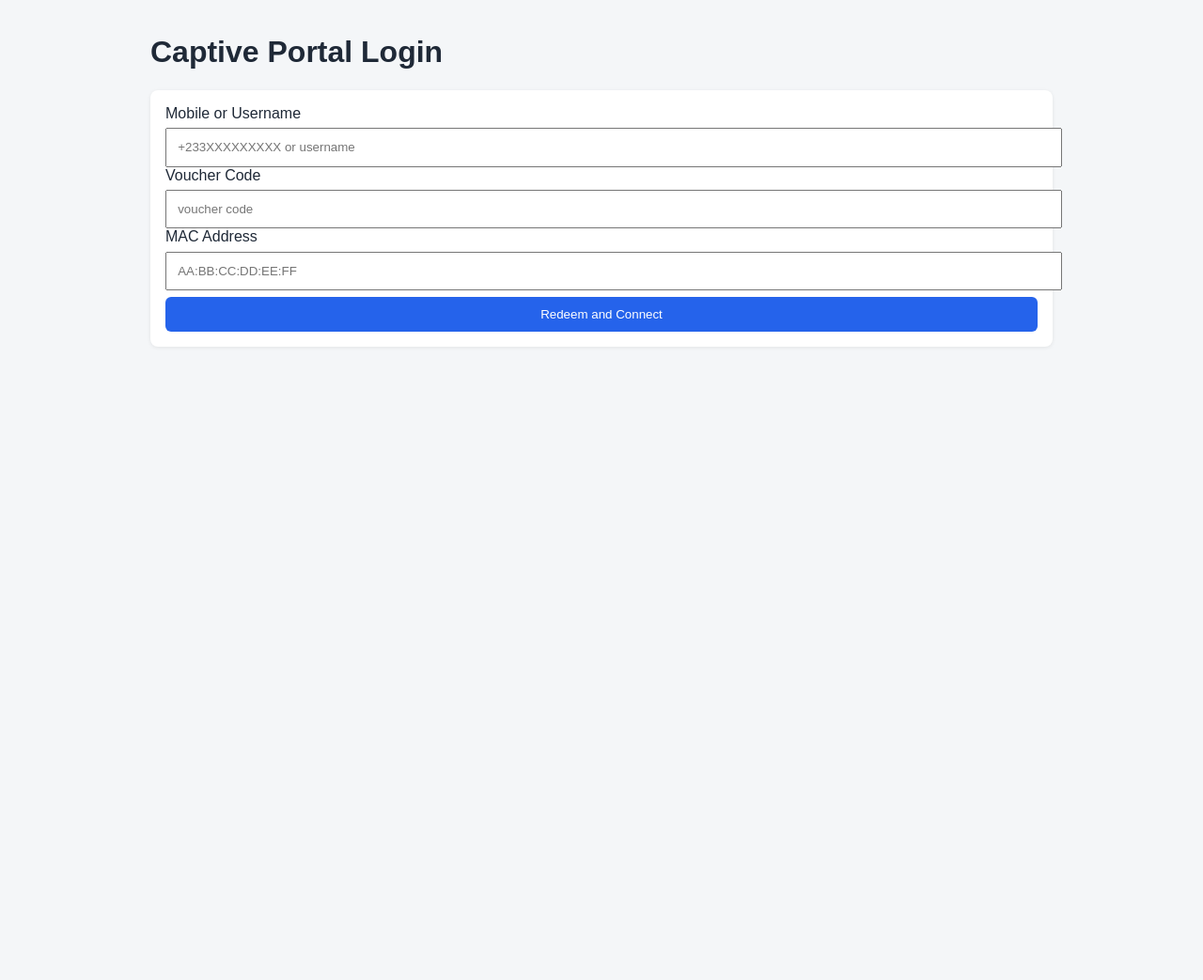
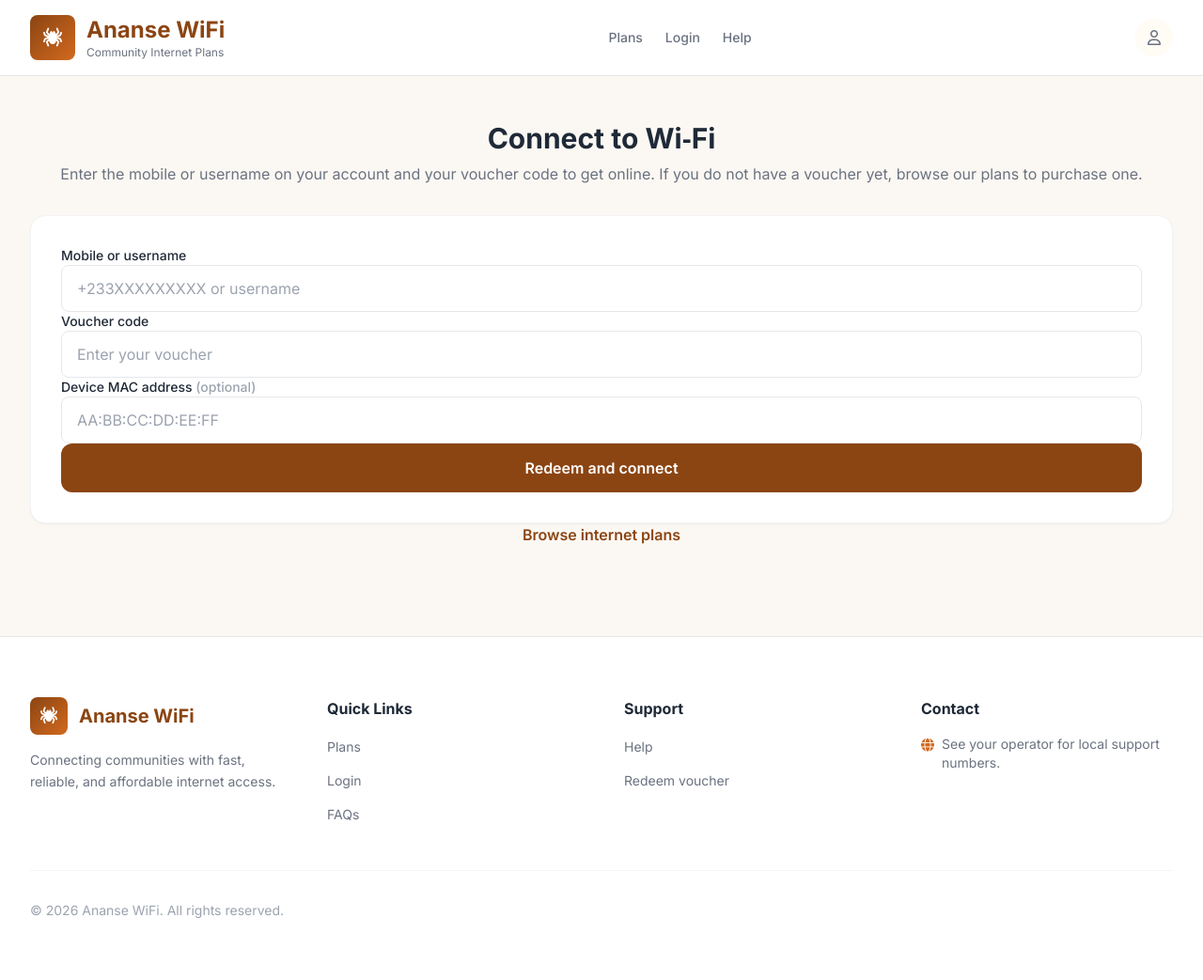
Before and after one commit to sirantho20/anansewifi, a Django app: page /portal/login/ in a window 1280 px wide. Shown: the whole page at 94% size. Before the commit the page ends 353 px from the top, so only its background shows below. Run offline with Django 4.2, Linux system fonts and the light colour scheme; parts of the project's set-up code (start-up, migrations or seed data) failed here and were passed over; some libraries are stand-ins or nearby versions.

Commit message:
Portal UI alignment and configurable nginx port (default 18080)
- Unify login, session, and purchase templates with base_portal + header/footer; site_title via _portal_site_title
- Fix FAQ/Help links to use portal:plans#faq-section; add login GET test and purchase success assertion
- Nginx: NGINX_HTTP_PORT with default 18080 to avoid host 8080 conflicts; update CSRF/Paystack defaults and docs
- docs: reflect external DB compose and new dev URLs

Made-with: Cursor

```diff
--- a/ananseWifi/settings.py
+++ b/ananseWifi/settings.py
@@ -14,6 +14,7 @@ ALLOWED_HOSTS = os.getenv("DJANGO_ALLOWED_HOSTS", "localhost,127.0.0.1").split("
 
 _csrf_trusted = os.getenv(
     "DJANGO_CSRF_TRUSTED_ORIGINS",
+    "http://127.0.0.1:18080,http://localhost:18080,"
     "http://127.0.0.1:8080,http://localhost:8080",
 )
 CSRF_TRUSTED_ORIGINS = [o.strip() for o in _csrf_trusted.split(",") if o.strip()]
@@ -193,7 +194,9 @@ LOGGING = {
 PAYSTACK_SECRET_KEY = os.getenv("PAYSTACK_SECRET_KEY", "")
 PAYSTACK_PUBLIC_KEY = os.getenv("PAYSTACK_PUBLIC_KEY", "")
 PAYSTACK_BASE_URL = os.getenv("PAYSTACK_BASE_URL", "https://api.paystack.co")
-PAYSTACK_CALLBACK_URL = os.getenv("PAYSTACK_CALLBACK_URL", "http://localhost:8080/portal/purchase/callback/")
+PAYSTACK_CALLBACK_URL = os.getenv(
+    "PAYSTACK_CALLBACK_URL", "http://localhost:18080/portal/purchase/callback/"
+)
 PAYMENT_CURRENCY = os.getenv("PAYMENT_CURRENCY", "GHS")
 
 HUBTEL_CLIENT_ID = os.getenv("HUBTEL_CLIENT_ID", "")
--- a/docker-compose.yml
+++ b/docker-compose.yml
@@ -99,8 +99,10 @@ services:
     depends_on:
       web:
         condition: service_started
+    # Host port: default 18080 to avoid "port already allocated" with Coolify, IDEs, or other stacks on 8080.
+    # Override in .env: NGINX_HTTP_PORT=8080
     ports:
-      - "8080:80"
+      - "${NGINX_HTTP_PORT:-18080}:80"
     volumes:
       - ./nginx/default.conf:/etc/nginx/conf.d/default.conf:ro
       - ./staticfiles:/app/staticfiles:ro
--- a/payments/tests_paystack_integration.py
+++ b/payments/tests_paystack_integration.py
@@ -17,7 +17,7 @@ def _skip_if_live_paystack_not_configured() -> None:
 
 
 def _callback_url() -> str:
-    return settings.PAYSTACK_CALLBACK_URL or "http://localhost:8080/portal/purchase/callback/"
+    return settings.PAYSTACK_CALLBACK_URL or "http://localhost:18080/portal/purchase/callback/"
 
 
 def test_live_paystack_initialize_returns_checkout_data():
--- a/portal/views.py
+++ b/portal/views.py
@@ -16,13 +16,17 @@ from sessions.models import Entitlement
 from vouchers.services import redeem_voucher
 
 
+def _portal_site_title() -> str:
+    return settings.DAISY_SETTINGS.get("SITE_TITLE", "Ananse WiFi")
+
+
 def plans_view(request):
     plans = (
         Plan.objects.filter(is_active=True)
         .select_related("speed_profile")
         .order_by("-is_featured", "price", "name")
     )
-    site_title = settings.DAISY_SETTINGS.get("SITE_TITLE", "Ananse WiFi")
+    site_title = _portal_site_title()
     return render(
         request,
         "portal/plans.html",
@@ -62,7 +66,11 @@ def login_view(request):
                 details={"error": str(exc), "mac_address": mac_address},
             )
             messages.error(request, f"Login failed: {exc}")
-    return render(request, "portal/login.html", {"identity": request.GET.get("identity", "")})
+    return render(
+        request,
+        "portal/login.html",
+        {"identity": request.GET.get("identity", ""), "site_title": _portal_site_title()},
+    )
 
 
 def session_status_view(request, username: str):
@@ -75,7 +83,12 @@ def session_status_view(request, username: str):
     return render(
         request,
         "portal/session_status.html",
-        {"username": username, "entitlement": active_entitlement, "customer": customer},
+        {
+            "username": username,
+            "entitlement": active_entitlement,
+            "customer": customer,
+            "site_title": _portal_site_title(),
+        },
     )
 
 
@@ -159,5 +172,6 @@ def purchase_callback_view(request):
             "sms_sent": result.sms_sent,
             "sms_error": result.sms_error,
             "login_identity": result.customer.phone or result.customer.username,
+            "site_title": _portal_site_title(),
         },
     )
--- a/templates/portal/includes/plans_footer.html
+++ b/templates/portal/includes/plans_footer.html
@@ -15,13 +15,13 @@
         <ul class="space-y-3">
           <li><a href="{% url 'portal:plans' %}" class="text-textSecondary hover:text-primary transition-colors text-sm">Plans</a></li>
           <li><a href="{% url 'portal:login' %}" class="text-textSecondary hover:text-primary transition-colors text-sm">Login</a></li>
-          <li><a href="#faq-section" class="text-textSecondary hover:text-primary transition-colors text-sm">FAQs</a></li>
+          <li><a href="{% url 'portal:plans' %}#faq-section" class="text-textSecondary hover:text-primary transition-colors text-sm">FAQs</a></li>
         </ul>
       </div>
       <div>
         <h4 class="font-bold text-textPrimary mb-4">Support</h4>
         <ul class="space-y-3">
-          <li><a href="#faq-section" class="text-textSecondary hover:text-primary transition-colors text-sm">Help</a></li>
+          <li><a href="{% url 'portal:plans' %}#faq-section" class="text-textSecondary hover:text-primary transition-colors text-sm">Help</a></li>
           <li><a href="{% url 'portal:login' %}" class="text-textSecondary hover:text-primary transition-colors text-sm">Redeem voucher</a></li>
         </ul>
       </div>
--- a/templates/portal/includes/plans_header.html
+++ b/templates/portal/includes/plans_header.html
@@ -13,7 +13,7 @@
       <nav class="hidden md:flex items-center gap-6" aria-label="Main">
         <a href="{% url 'portal:plans' %}" class="text-sm font-medium text-textSecondary hover:text-primary transition-colors">Plans</a>
         <a href="{% url 'portal:login' %}" class="text-sm font-medium text-textSecondary hover:text-primary transition-colors">Login</a>
-        <a href="#faq-section" class="text-sm font-medium text-textSecondary hover:text-primary transition-colors">Help</a>
+        <a href="{% url 'portal:plans' %}#faq-section" class="text-sm font-medium text-textSecondary hover:text-primary transition-colors">Help</a>
       </nav>
       <div class="flex items-center gap-3">
         <a href="{% url 'portal:login' %}" class="w-10 h-10 rounded-full bg-surfaceLight flex items-center justify-center hover:bg-border transition-colors" aria-label="Portal login">
--- a/templates/portal/login.html
+++ b/templates/portal/login.html
@@ -1,16 +1,70 @@
-{% extends "base.html" %}
+{% extends "portal/base_portal.html" %}
+
+{% block title %}{{ site_title }} — Wi‑Fi login{% endblock %}
+
 {% block content %}
-<h1>Captive Portal Login</h1>
-<div class="card">
-  <form method="post">
-    {% csrf_token %}
-    <label>Mobile or Username</label>
-    <input type="text" name="identity" value="{{ identity|default:'' }}" placeholder="+233XXXXXXXXX or username" required>
-    <label>Voucher Code</label>
-    <input type="text" name="voucher_code" placeholder="voucher code" required>
-    <label>MAC Address</label>
-    <input type="text" name="mac_address" placeholder="AA:BB:CC:DD:EE:FF">
-    <button type="submit">Redeem and Connect</button>
-  </form>
-</div>
+{% include "portal/includes/plans_header.html" %}
+
+<main id="main-content" class="max-w-7xl mx-auto px-4 sm:px-6 lg:px-8 py-8 lg:py-12" data-testid="portal-wifi-login">
+  {% include "portal/includes/plans_messages.html" %}
+
+  <div class="max-w-xl mx-auto">
+    <div class="text-center mb-8">
+      <h2 class="text-2xl lg:text-3xl font-bold text-textPrimary mb-2">Connect to Wi‑Fi</h2>
+      <p class="text-textSecondary text-sm lg:text-base leading-relaxed">Enter the mobile or username on your account and your voucher code to get online. If you do not have a voucher yet, browse our plans to purchase one.</p>
+    </div>
+
+    <div class="bg-white rounded-2xl border border-borderLight shadow-sm p-6 lg:p-8">
+      <form method="post" class="space-y-5" novalidate>
+        {% csrf_token %}
+        <div>
+          <label for="id-identity" class="block text-sm font-medium text-textPrimary mb-1.5">Mobile or username</label>
+          <input
+            id="id-identity"
+            type="text"
+            name="identity"
+            value="{{ identity|default:'' }}"
+            required
+            autocomplete="username"
+            class="w-full rounded-lg border border-border bg-white px-4 py-3 text-textPrimary placeholder-textTertiary focus:outline-none focus:ring-2 focus:ring-primary focus:border-transparent"
+            placeholder="+233XXXXXXXXX or username"
+          >
+        </div>
+        <div>
+          <label for="id-voucher" class="block text-sm font-medium text-textPrimary mb-1.5">Voucher code</label>
+          <input
+            id="id-voucher"
+            type="text"
+            name="voucher_code"
+            required
+            autocomplete="one-time-code"
+            class="w-full rounded-lg border border-border bg-white px-4 py-3 text-textPrimary placeholder-textTertiary focus:outline-none focus:ring-2 focus:ring-primary focus:border-transparent"
+            placeholder="Enter your voucher"
+          >
+        </div>
+        <div>
+          <label for="id-mac" class="block text-sm font-medium text-textPrimary mb-1.5">Device MAC address <span class="text-textTertiary font-normal">(optional)</span></label>
+          <input
+            id="id-mac"
+            type="text"
+            name="mac_address"
+            class="w-full rounded-lg border border-border bg-white px-4 py-3 text-textPrimary placeholder-textTertiary focus:outline-none focus:ring-2 focus:ring-primary focus:border-transparent"
+            placeholder="AA:BB:CC:DD:EE:FF"
+            inputmode="text"
+            autocapitalize="characters"
+          >
+        </div>
+        <button type="submit" class="w-full min-h-[52px] rounded-xl bg-primary text-white font-semibold text-base hover:bg-primary/90 focus:outline-none focus:ring-2 focus:ring-primary focus:ring-offset-2 transition-colors">
+          Redeem and connect
+        </button>
+      </form>
+    </div>
+
+    <p class="text-center mt-8">
+      <a href="{% url 'portal:plans' %}" class="inline-flex items-center justify-center text-primary font-semibold hover:underline">Browse internet plans</a>
+    </p>
+  </div>
+</main>
+
+{% include "portal/includes/plans_footer.html" %}
 {% endblock %}
```
Also changed, not shown: docs/chr-lab-setup.md (+1 -1 lines), docs/docker-dev.md (+2 -2 lines), docs/radius-flow.md (+1 -1 lines), templates/portal/purchase_result.html (+27 -13 lines), templates/portal/session_status.html (+48 -14 lines), tests/test_portal_flow.py (+11 -0 lines), README.md, 1 other file.
